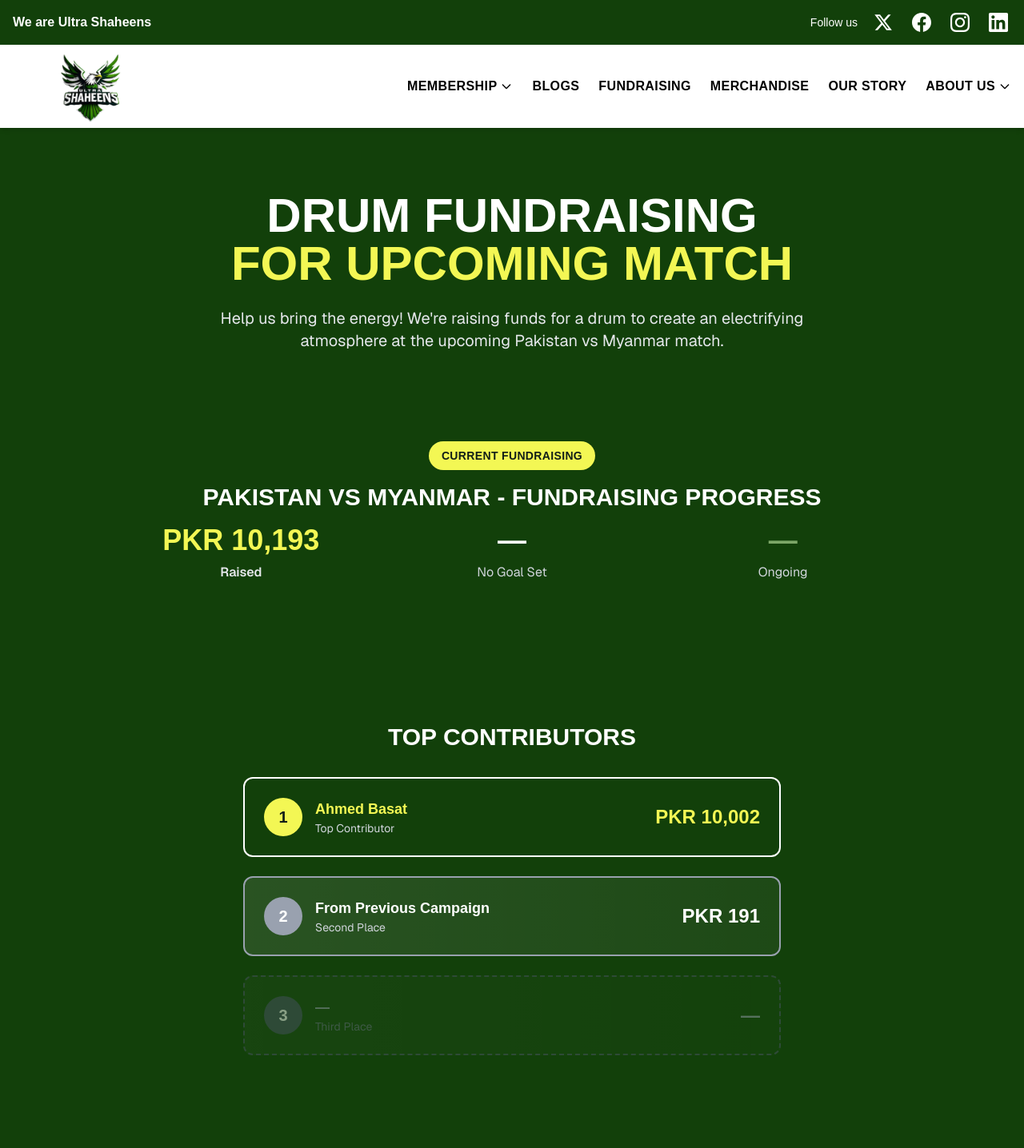
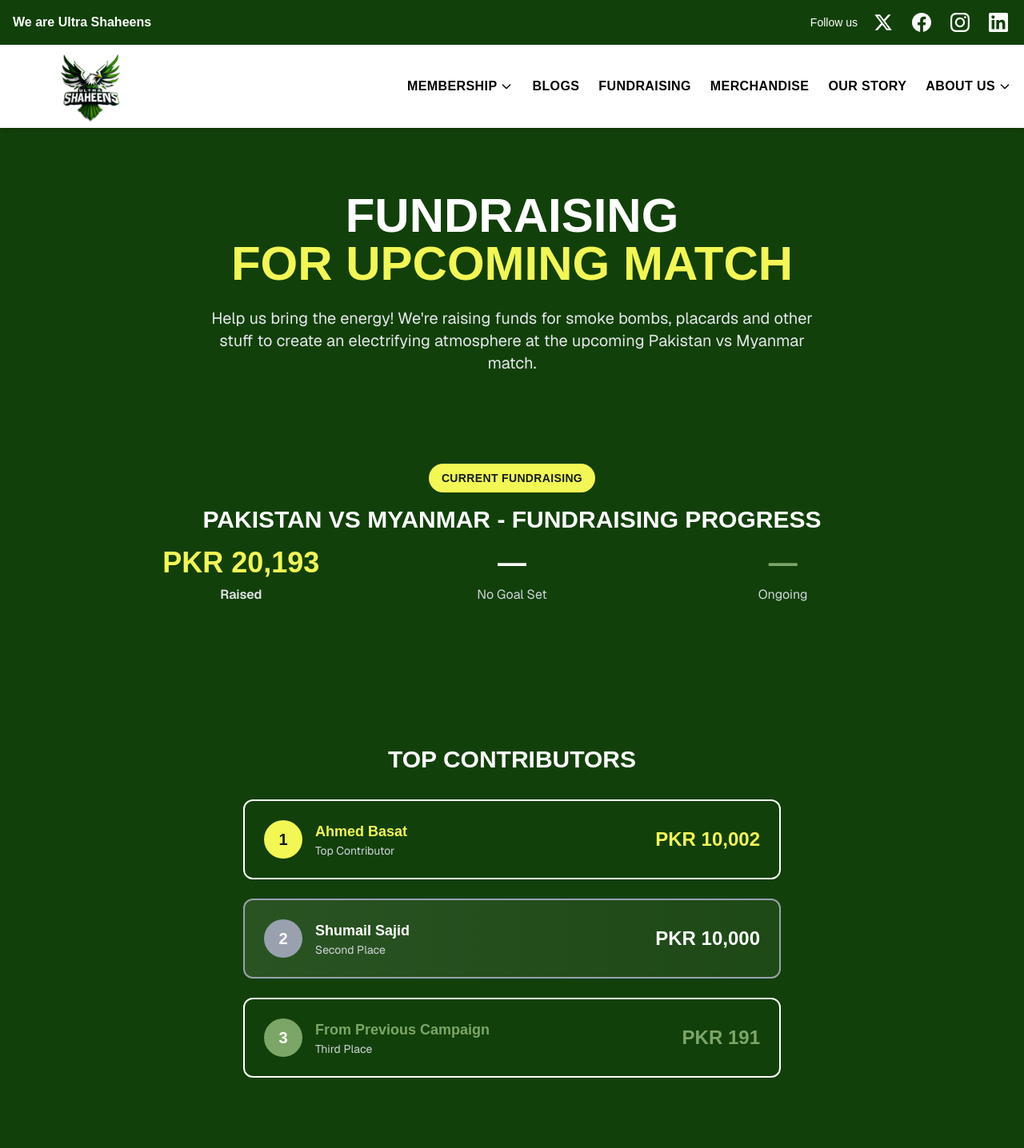
Before and after one commit to IamTalha-Sajid/ultra-shaheens, a Next.js app: page /fundraising in a window 1280 px wide. Shown: the top 1436 px of the page at 80% size. Built offline with nearby package versions, Linux system fonts and the light colour scheme.

Commit message:
Changed the fundraising amount and top contributors, changed the text of our journey histroy, changed the date of Saudi game from June 9 to June 6

```diff
--- a/src/app/fundraising/page.tsx
+++ b/src/app/fundraising/page.tsx
@@ -20,12 +20,13 @@ const FundraisingPage: React.FC = () => {
   // Current Fundraising: Pakistan vs Myanmar
   const currentFundraising: FundraisingData = {
     match: "Pakistan vs Myanmar",
-    raisedAmount: 10193,
+    raisedAmount: 20193,
     goalAmount: undefined, // No goal set
     isCompleted: false,
     contributors: [
       { name: "Ahmed Basat", amount: 10002, position: 1 },
-      { name: "From Previous Campaign", amount: 191, position: 2 }
+      { name: "Shumail Sajid", amount: 10000, position: 2 },
+      { name: "From Previous Campaign", amount: 191, position: 3 }
     ]
   };
 
@@ -326,12 +327,12 @@ const FundraisingPage: React.FC = () => {
         {/* Header Section */}
         <div className="text-center mb-12 sm:mb-16">
           <h1 className="text-3xl sm:text-4xl md:text-5xl lg:text-6xl font-bold text-white mb-6" style={{ fontFamily: '"din-condensed", sans-serif' }}>
-            DRUM FUNDRAISING
+            FUNDRAISING
             <br />
             <span className="text-canary">FOR UPCOMING MATCH</span>
           </h1>
           <p className="text-lg sm:text-xl text-gray-200 max-w-3xl mx-auto">
-            Help us bring the energy! We&apos;re raising funds for a drum to create an electrifying atmosphere at the upcoming Pakistan vs Myanmar match.
+            Help us bring the energy! We&apos;re raising funds for smoke bombs, placards and other stuff to create an electrifying atmosphere at the upcoming Pakistan vs Myanmar match.
           </p>
         </div>
 
@@ -398,7 +399,7 @@ const FundraisingPage: React.FC = () => {
 
           <div className="mt-6 p-4 bg-canary bg-opacity-20 rounded-lg">
             <p className="text-sm text-racing-green text-center">
-              <strong>Note:</strong> Please mention &quot;Drum Fundraising&quot; in the transaction description when making your contribution.
+              <strong>Note:</strong> Please mention &quot;Fundraising&quot; in the transaction description when making your contribution.
             </p>
           </div>
         </div>
--- a/src/components/Journey.tsx
+++ b/src/components/Journey.tsx
@@ -9,7 +9,7 @@ const Journey: React.FC = () => {
       id: 1,
       date: "November 21st, 2023",
       title: "Beginnings of Ultra Shaheens and First Match",
-      description: "The birth of Pakistan's most passionate football fanbase. Founded with the vision to unite football lovers across the nation and create an unforgettable matchday experience.",
+      description: "Pakistan's most passionate football fanbase was born. It was founded with a vision to unite football lovers across the nation and create an unforgettable matchday experience.",
       image: "/created-ultra-shaheens.jpg",
       isLeft: true
     },
@@ -17,15 +17,15 @@ const Journey: React.FC = () => {
       id: 2,
       date: "March 21st, 2024",
       title: "Second Official Match as Ultra Shaheens Community",
-      description: "Our debut match support! Over 50 passionate fans gathered to cheer for Pakistan in our first official outing. The energy was electric and the atmosphere unforgettable.",
+      description: "Over 50 passionate fans gathered to cheer for Pakistan in our second official outing. The energy being electric and the atmosphere unforgettable.",
       image: "/journey-first-match.jpg",
       isLeft: false
     },
     {
       id: 3,
-      date: "June 9th, 2024",
+      date: "June 6th, 2024",
       title: "Pakistan vs Saudi Arabia Match",
-      description: "Building momentum! Our third match saw even more supporters join the cause. The community was growing stronger with each game, creating lasting memories and friendships.",
+      description: "We built momentum! Our third match saw 100s of supporters join the cause. The community was growing stronger with each game, creating lasting memories and friendships.",
       image: "/journey-second-match.jpg",
       isLeft: true
     },
@@ -33,7 +33,7 @@ const Journey: React.FC = () => {
       id: 4,
       date: "August 21st, 2025",
       title: "Attended Official PFF Dinner",
-      description: "A historic moment! Representing our community at the Pakistan Football Federation's official dinner. Gotten recognition from the PFF president, along with meeting the new head coach of Pakistan, Nolberto Solano. Had the honor of presenting the ultra shaheens jersey to the new coach.",
+      description: "We were part of a historic moment as our executive committee represented our community at the Pakistan Football Federation's official dinner. We got recognition from the PFF president Mohsen Gillani and new head coach of Pakistan, Nolberto Solano. We had the honor of presenting the ultra shaheens jersey to the new coach.",
       image: "/journey-pff-dinner.jpg",
       isLeft: false
     },
@@ -41,7 +41,7 @@ const Journey: React.FC = () => {
       id: 5,
       date: "October 9th, 2025",
       title: "Pakistan vs Afghanistan - AFC Asian Cup Qualifiers",
-      description: "A historic match day! Ali Tareen joined the Ultra Shaheens community as we witnessed Pakistan's most dominating performance in AFC history. The energy was electric as our team delivered an outstanding display, showcasing the true potential of Pakistani football. This match will be remembered as a turning point in our football journey with new coach Nolberto Solano.",
+      description: "Ali Tareen joined the Ultra Shaheens community as we witnessed Pakistan's most dominating performance. The energy was immense as our team delivered an outstanding display, showcasing the true potential of Pakistani football.",
       image: "/pakistan-vs-afghanistan.jpg",
       isLeft: true
     },
@@ -49,7 +49,7 @@ const Journey: React.FC = () => {
       id: 6,
       date: "November 18th, 2025",
       title: "Pakistan vs Syria - AFC Asian Cup Qualifiers",
-      description: "Heavy loss but we held our heads up high. Ali Tareen joined us again and we got drums beating for first time in Ultra Shaheens stand.",
+      description: "We faced a heavy loss but we held our heads high. Ali Tareen joined us again and we got drums beating for the first time in Ultra Shaheens' green stands.",
       image: "/pakistan-syria-home-match.jpg",
       isLeft: false
     }
@@ -61,11 +61,11 @@ const Journey: React.FC = () => {
       <div className="max-w-7xl mx-auto px-4 sm:px-6 lg:px-8 relative z-10">
         {/* Section Header */}
         <div className="text-center mb-16 sm:mb-20">
-                 <h2 className="text-3xl sm:text-4xl lg:text-5xl font-bold text-racing-green mb-6" style={{ fontFamily: '"din-condensed", sans-serif' }}>
-                   Our Journey
-                 </h2>
-                 <p className="text-lg sm:text-xl text-gray-600 max-w-3xl mx-auto leading-relaxed">
-                   From humble beginnings to becoming Pakistan&apos;s most passionate football community.
+          <h2 className="text-3xl sm:text-4xl lg:text-5xl font-bold text-racing-green mb-6" style={{ fontFamily: '"din-condensed", sans-serif' }}>
+            Our Journey
+          </h2>
+          <p className="text-lg sm:text-xl text-gray-600 max-w-3xl mx-auto leading-relaxed">
+            From humble beginnings to becoming Pakistan&apos;s most passionate football community.
             Every milestone tells a story of dedication, unity, and unwavering support.
           </p>
         </div>
```
